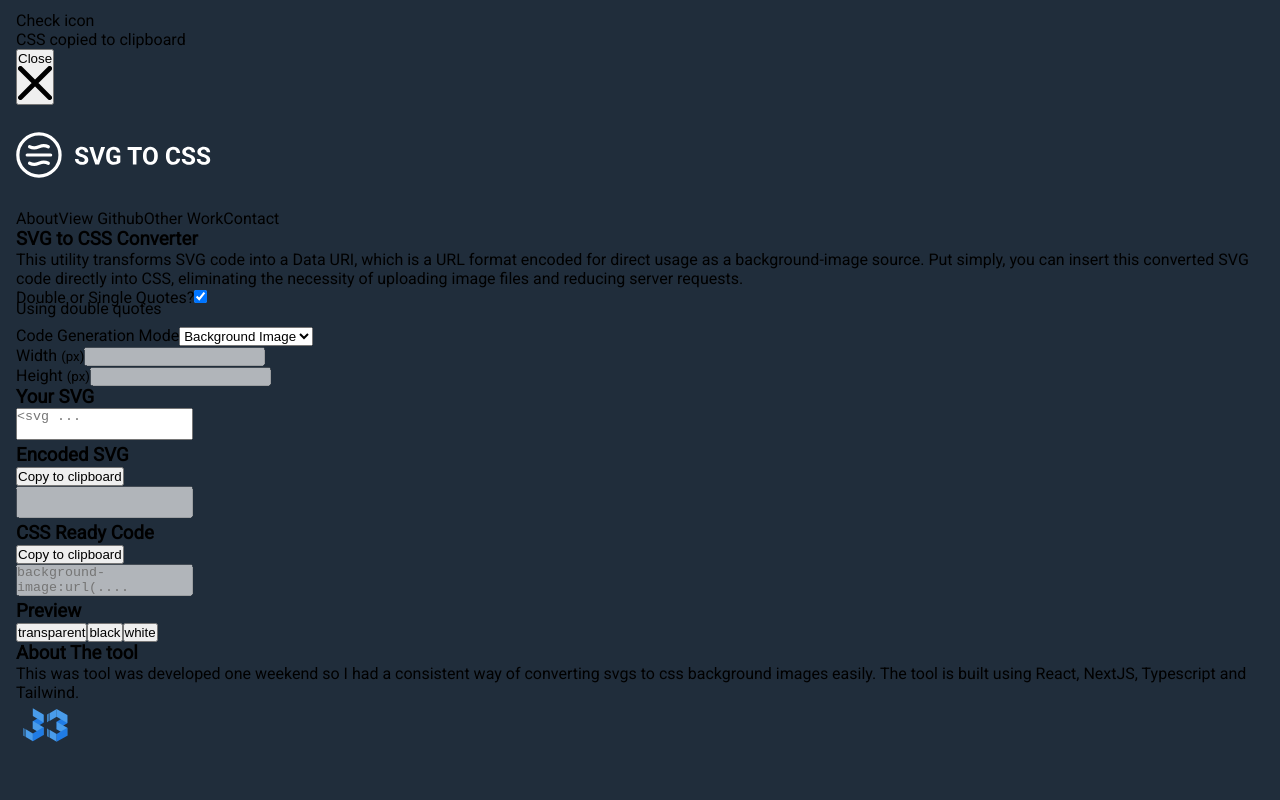
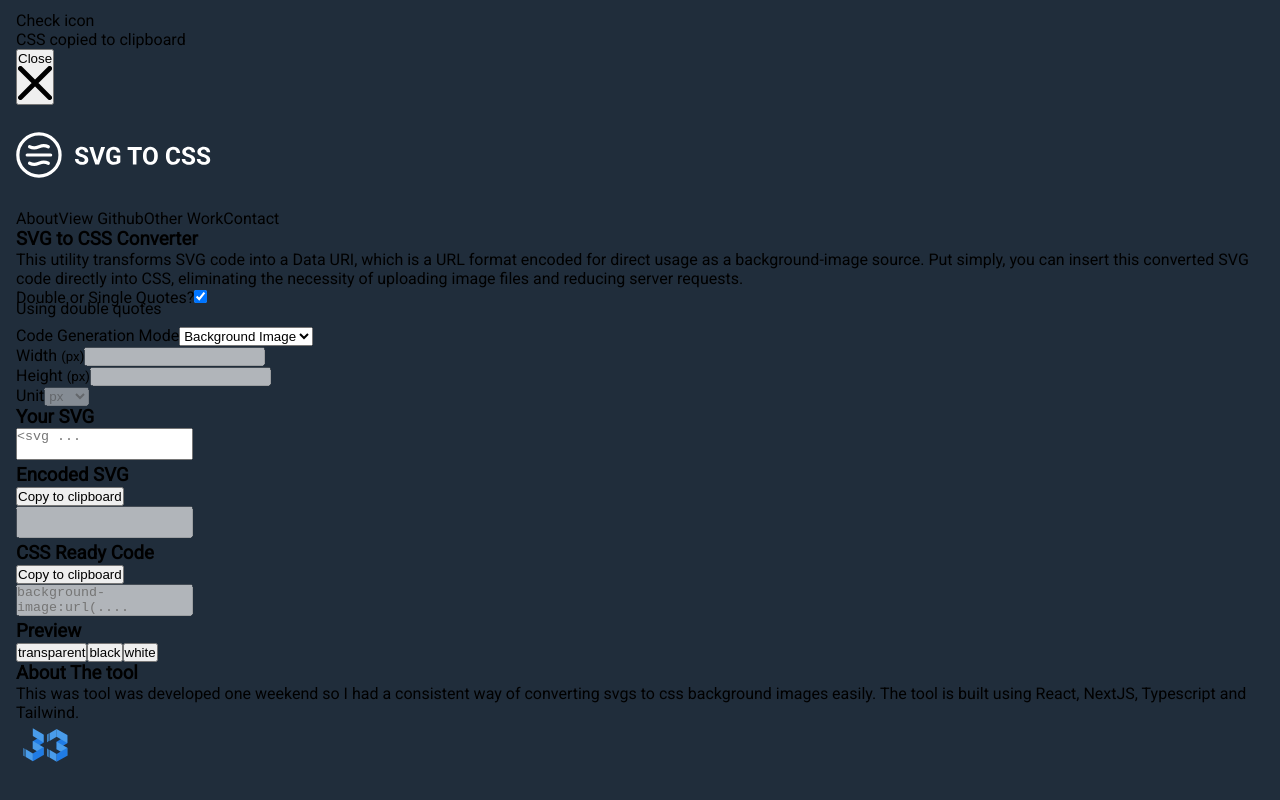
Before and after one commit to jebarius/svg-to-url-encoder, a Next.js app: page / in a window 1280 px wide. Shown: the part 1257-2057 px from the top of the page. Built offline with nearby package versions, Linux system fonts and the light colour scheme.

Commit message:
added meaasurement option, hooked up configurable height and width

```diff
--- a/app/components/SettingsBar.tsx
+++ b/app/components/SettingsBar.tsx
@@ -1,6 +1,6 @@
 import { SettingsInterface } from "../types";
 
-const SettingsBar = ({ modes, currentMode, onModeChange, currentQuotes, onQuotesChange }: SettingsInterface) => {
+const SettingsBar = ({ modes, currentMode, onModeChange, currentQuotes, onQuotesChange, dimensions, onDimensionsChange, measurementOptions, measurement ,onMeasurementChange }: SettingsInterface) => {
     return (
         <div className="grid grid-cols-1 gap-4">
             <div className="griditem">
@@ -39,9 +39,9 @@ const SettingsBar = ({ modes, currentMode, onModeChange, currentQuotes, onQuotes
                 </select>
             </div>
 
-            <div className="grid grid-cols-2 gap-4">
+            <div className="grid grid-cols-3 gap-4">
                 <div className="griditem">
-                    <label className="block mb-2 text-sm font-medium text-gray-900 dark:text-white">Width <small>(px)</small></label>
+                    <label className="block mb-2 text-sm font-medium text-gray-900 dark:text-white">Width <small>({measurement})</small></label>
                     <input
                         type="number"
                         id="elWidth"
@@ -49,10 +49,13 @@ const SettingsBar = ({ modes, currentMode, onModeChange, currentQuotes, onQuotes
                         aria-describedby="helper-text-explanation"
                         className="bg-gray-50 border border-gray-300 text-gray-900 text-sm rounded-lg focus:ring-blue-500 focus:border-blue-500 block w-full p-2.5 dark:bg-gray-700 dark:border-gray-600 dark:placeholder-gray-400 dark:text-white"
                         disabled={currentMode == 'background' ? true : false}
+                        onChange={(e:any) => {
+                            onDimensionsChange([parseInt(e.target.value),dimensions[1]]);
+                        }}
                     />
                     </div>
                     <div className="griditem">
-                    <label className="block mb-2 text-sm font-medium text-gray-900 dark:text-white">Height <small>(px)</small></label>
+                        <label className="block mb-2 text-sm font-medium text-gray-900 dark:text-white">Height <small>({measurement})</small></label>
                         <input
                             type="number"
                             id="elHeight"
@@ -60,7 +63,28 @@ const SettingsBar = ({ modes, currentMode, onModeChange, currentQuotes, onQuotes
                             aria-describedby="helper-text-explanation"
                             className="bg-gray-50 border border-gray-300 text-gray-900 text-sm rounded-lg focus:ring-blue-500 focus:border-blue-500 block w-full p-2.5 dark:bg-gray-700 dark:border-gray-600 dark:placeholder-gray-400 dark:text-white"
                             disabled={currentMode == 'background' ? true : false}
+                            onChange={(e:any) => {
+
+                                onDimensionsChange([dimensions[0],parseInt(e.target.value)]);
+                            }}
                         />
+                    </div>
+                    <div className="griditem">
+                        <label className="block mb-2 text-sm font-medium text-gray-900 dark:text-white">Unit</label>
+
+                        <select
+                            id="generate-mode"
+                            value={measurement}
+                            disabled={currentMode == 'background' ? true : false}
+                            onChange={(e: any) => {
+                                onMeasurementChange(e.target.value);
+                            }}
+                            className="bg-gray-50 border border-gray-300 text-gray-900 text-sm rounded-lg block w-full p-2.5 dark:bg-gray-700 dark:border-gray-600 dark:placeholder-gray-400 dark:text-white"
+                        >
+                            {measurementOptions.map((val, key) => (
+                                <option value={val} key={key+"mopt"}>{val}</option>
+                            ))}
+                        </select>
                     </div>
                 </div>
         </div>
--- a/app/page.tsx
+++ b/app/page.tsx
@@ -10,13 +10,16 @@ import { BUTTON_STYLE, ALERT_SUCCESS_CONFIG, ALERT_FAIL_CONFIG, ALERT_TIMEOUT }
 import Toast from "./components/Toast";
 import encodeSVG from "./utilities/encodeSvg";
 import SettingsBar from "./components/SettingsBar";
-import { QuotesType } from "./types";
+import { QuotesType, MeasurementType } from "./types";
 const MODES = {
   background:'Background Image',
   psudeo:'Psudeo Element',
   list:'List Item'
 };
 
+const MEASUREMENTS:Array<MeasurementType> = [
+  'px', '%', 'em', 'rem', 'vw'
+];
 
 const Home = () => {
   const [input, setInput] = useState('');
@@ -27,6 +30,8 @@ const Home = () => {
   const [showAlert, setShowAlert] = useState(false);
   const [alert, setAlert] = useState(ALERT_SUCCESS_CONFIG);
   const [generateMode, setGenerateMode] = useState('background');
+  const [dimensions, setDimensions] = useState<Array<number>>([100,100]);
+  const [measurement, setMeasurement] = useState<MeasurementType>('px');
 
   const textAreaCallback = (str:string) => {
     setInput(str);
@@ -100,13 +105,20 @@ const Home = () => {
         </div>
         <div className="flex-grow w-full md:w-1/3">
           <div className="h-full rounded-md bg-gray-600 p-4 fade-in-up" style={{ animationDelay: '.45s' }}>
+
             <SettingsBar
               modes={MODES}
               currentMode={generateMode}
+              currentQuotes={quotes}
+              dimensions={dimensions}
+              measurementOptions={MEASUREMENTS}
+              measurement={measurement}
               onModeChange={(str: string) => setGenerateMode(str)}
-              currentQuotes={quotes}
               onQuotesChange={(str: QuotesType) => setQuotes(str)}
+              onDimensionsChange={(arr:Array<number>) => setDimensions(arr)}
+              onMeasurementChange={(str:MeasurementType) => setMeasurement(str)}
             />
+
           </div>
         </div>
       </div>
```
Also changed, not shown: app/types/index.tsx (+8 -2 lines). Lines whose indentation alone changed are shown as unchanged.
